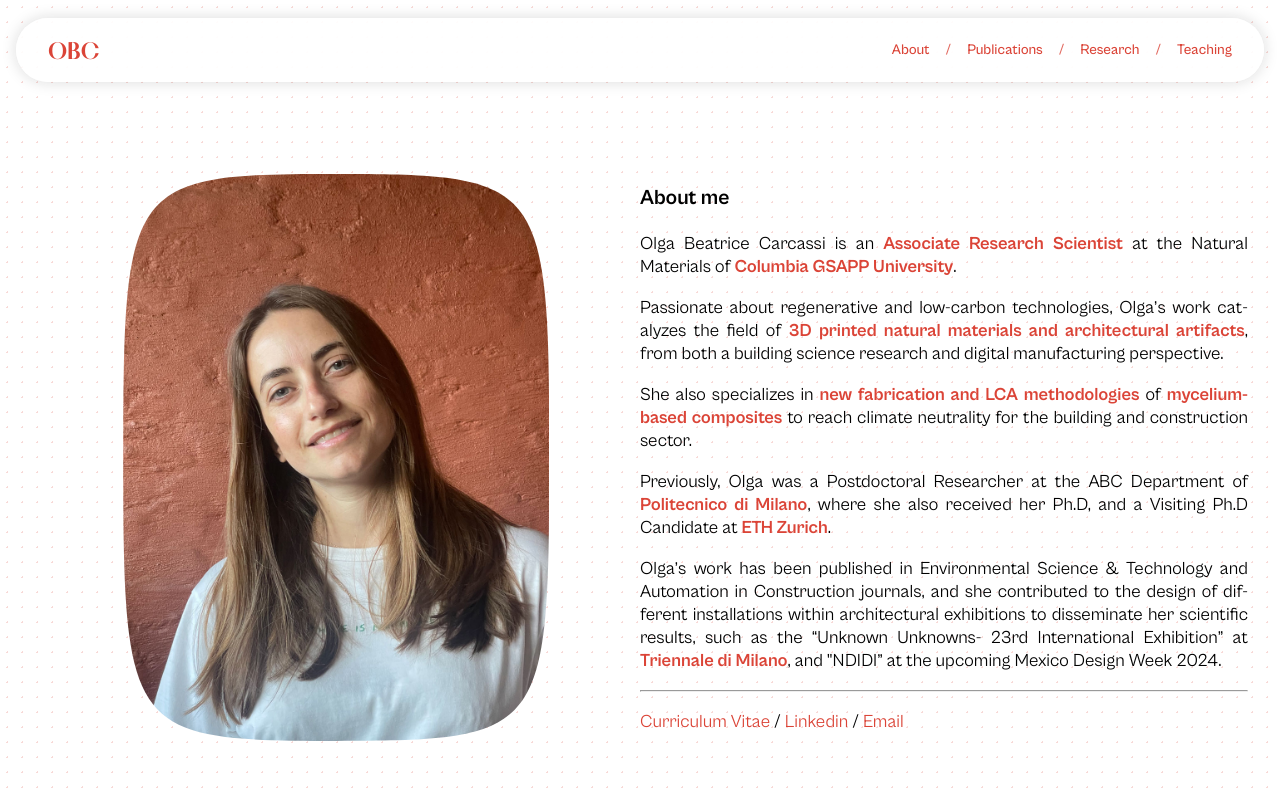
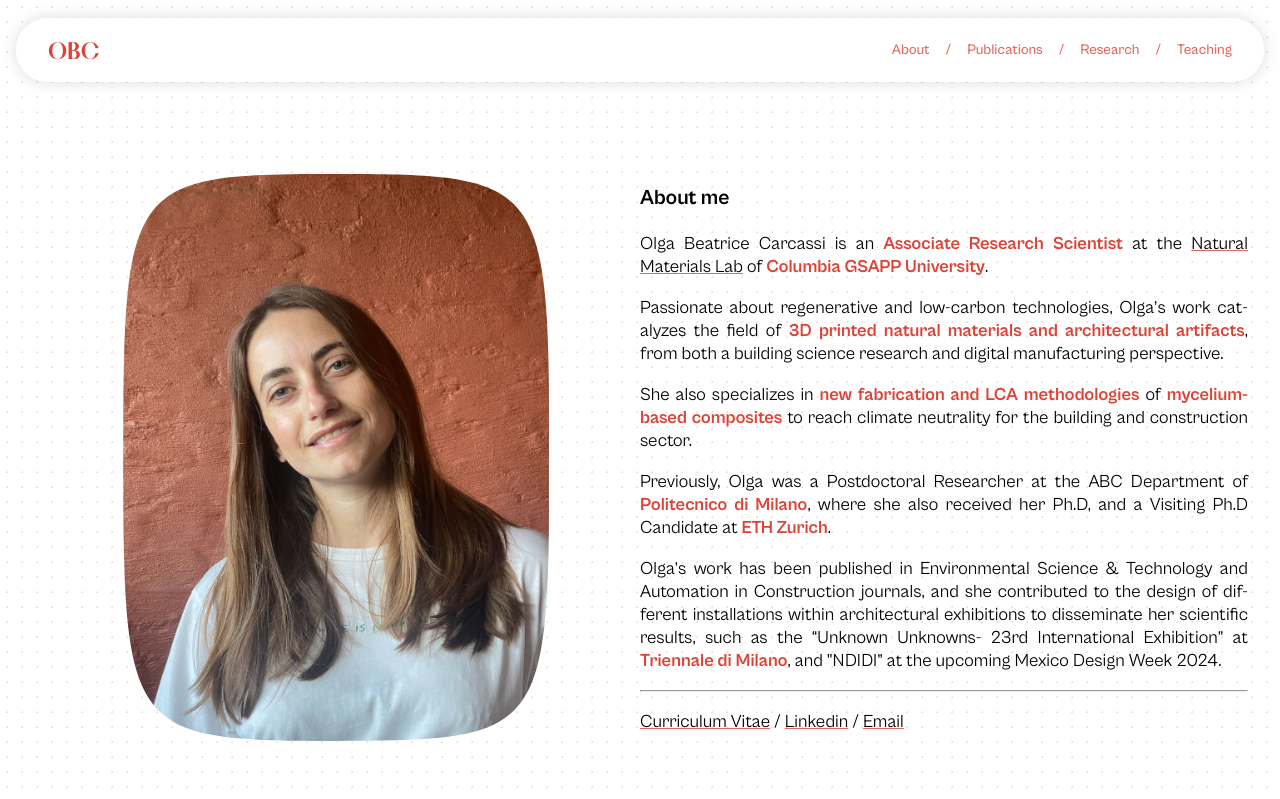
Before and after one commit to mitoni/obcarcassi, an Astro site: page /about in a window 1280 px wide. Shown: the top 799 px of the page. Built offline with nearby package versions, Linux system fonts and the light colour scheme; Astro itself is replaced by a stand-in of ours.

Commit message:
fix typos

```diff
--- a/src/layouts/AboutLayout.astro
+++ b/src/layouts/AboutLayout.astro
@@ -40,8 +40,9 @@ const {frontmatter} = Astro.props;
         word-break: normal !important;
     }
 
-    a {
-        color: rgb(var(--red));
+    .content a {
+        text-decoration: underline;
+        text-decoration-color: rgba(var(--red), 0.8);
     }
 </style>
 
--- a/src/pages/about.md
+++ b/src/pages/about.md
@@ -5,7 +5,7 @@ image: /data/images/profile-pic.jpg
 
 # About me
 
-Olga Beatrice Carcassi is an <b>Associate Research Scientist</b> at the Natural Materials of <b>Columbia GSAPP University</b>.
+Olga Beatrice Carcassi is an <b>Associate Research Scientist</b> at the [Natural Materials Lab](https://www.arch.columbia.edu/research/labs/17-natural-materials-lab) of <b>Columbia GSAPP University</b>.
 
 Passionate about regenerative and low-carbon technologies, Olga’s work catalyzes the field of <b>3D printed natural materials and architectural artifacts</b>, from both a building science research and digital manufacturing perspective.
 
```
